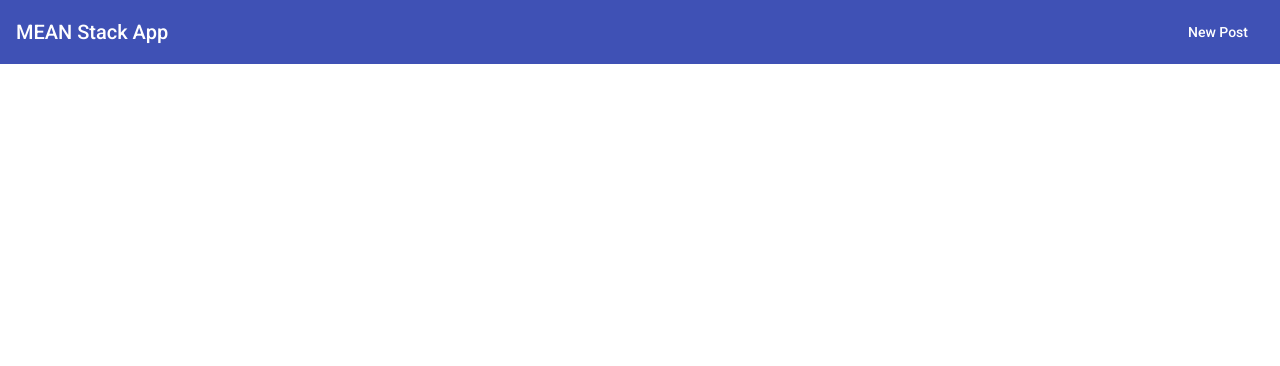
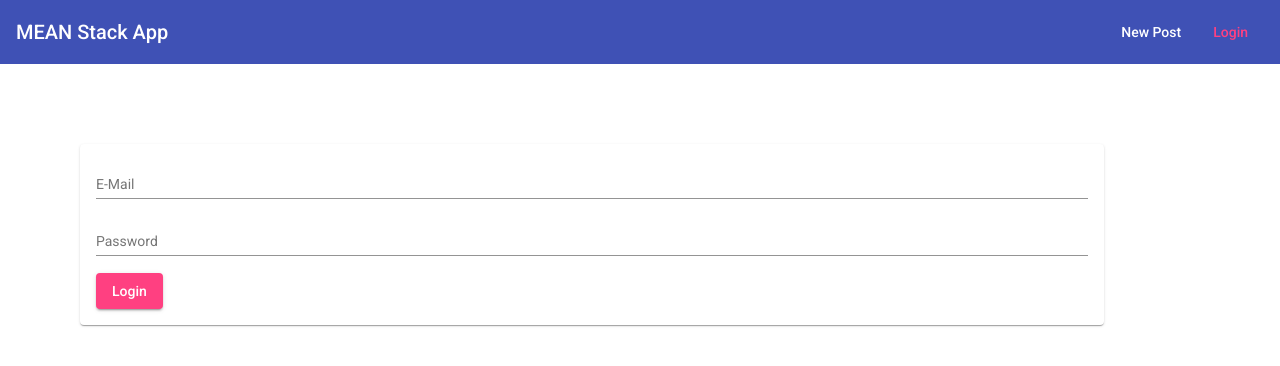
Before and after one commit to naveengullipalli317/MEAN, an Angular app: page /login in a window 1280 px wide. Before the commit this address led to /. Shown: the top 366 px of the page. Built offline with nearby package versions, Linux system fonts and the light colour scheme.

Commit message:
developing autherization by creating login input fields

```diff
--- a/src/app/Header/header.component.css
+++ b/src/app/Header/header.component.css
@@ -9,7 +9,9 @@
    text-decoration: none;
    color: white;
  }
-
+ul {
+  display: flex;
+}
  .spacer
  {
   flex: 1 1 auto;
--- a/src/app/Header/header.component.html
+++ b/src/app/Header/header.component.html
@@ -9,5 +9,10 @@
       <a mat-button routerLink = "/create" routerLinkActive="mat-accent">New Post</a>
        <!-- to create the highlighter for the new post "mat- accent"-->
     </li>
+    <li>
+
+      <a mat-button routerLink = "/login" routerLinkActive="mat-accent">Login</a>
+       <!-- to create the highlighter for the new post "mat- accent"-->
+    </li>
   </ul>
 </mat-toolbar>
--- a/src/app/app-routing.module.ts
+++ b/src/app/app-routing.module.ts
@@ -2,11 +2,13 @@
 import { NgModule } from '@angular/core';
 import { PostListComponent } from './posts/post-list/post-list.component';
 import { PostCreateComponent } from './posts/post-create/post-create.component';
+import { LoginComponent } from './auth/login/login.component';
 
 const routes: Routes = [
 { path: '', component: PostListComponent },
 { path: 'create', component: PostCreateComponent},
-{ path: 'edit/:postId', component: PostCreateComponent}
+{ path: 'edit/:postId', component: PostCreateComponent},
+{ path: 'login', component: LoginComponent}
 ];
 
 @NgModule({
--- /dev/null
+++ b/src/app/auth/login/login.component.css
@@ -0,0 +1,8 @@
+mat-form-field
+ {
+   width: 100%;
+ }
+
+ mat-spinner {
+   margin: auto;
+ }
--- /dev/null
+++ b/src/app/auth/login/login.component.html
@@ -0,0 +1,26 @@
+<mat-card>
+    <mat-spinner *ngIf="isLoading"></mat-spinner>
+  <form *ngIf="!isLoading">
+    <mat-form-field>
+      <input
+      matInput type="email"
+      placeholder="E-Mail"
+       >
+       <mat-error *ngIf="">Please enter a valid email</mat-error>
+  </mat-form-field>
+
+
+  <mat-form-field>
+    <input type="password" matInput placeholder="Password">
+       <mat-error *ngIf=""> Please enter a valid password</mat-error>
+  </mat-form-field>
+
+
+
+  <button mat-raised-button
+    color="accent"
+   type="submit">Login</button>
+
+  </form>
+
+</mat-card>
--- /dev/null
+++ b/src/app/auth/login/login.component.ts
@@ -0,0 +1,9 @@
+import { Component } from "@angular/core";
+
+@Component({
+  templateUrl: './login.component.html',
+  styleUrls: ['./login.component.css']
+})
+export class LoginComponent {
+isLoading = false;
+}
```
Also changed, not shown: src/app/app.module.ts (+8 -2 lines), 1 other file (tests, documents, lock files or other folders).
